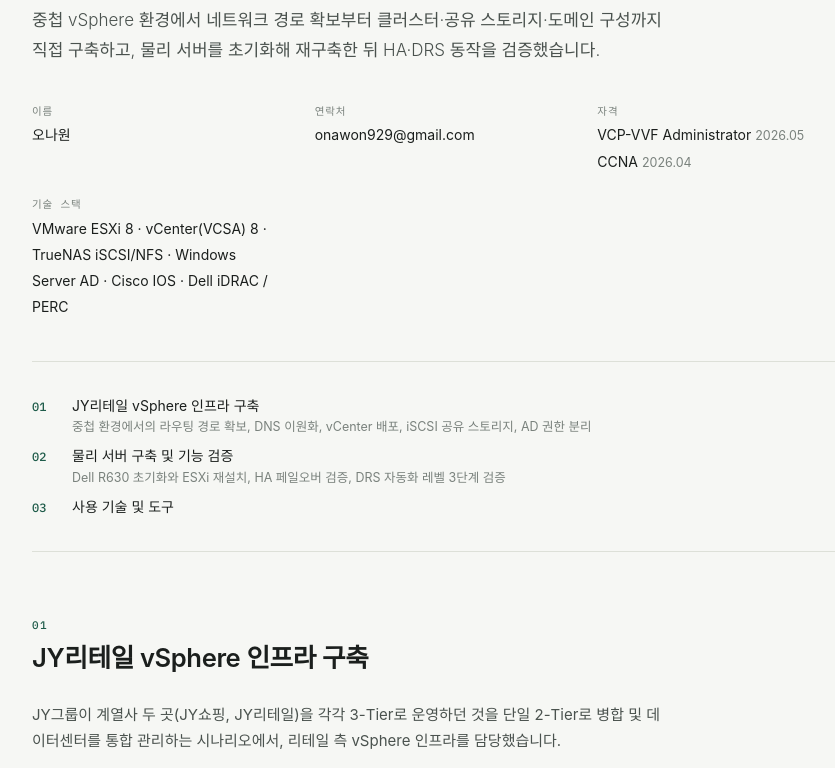
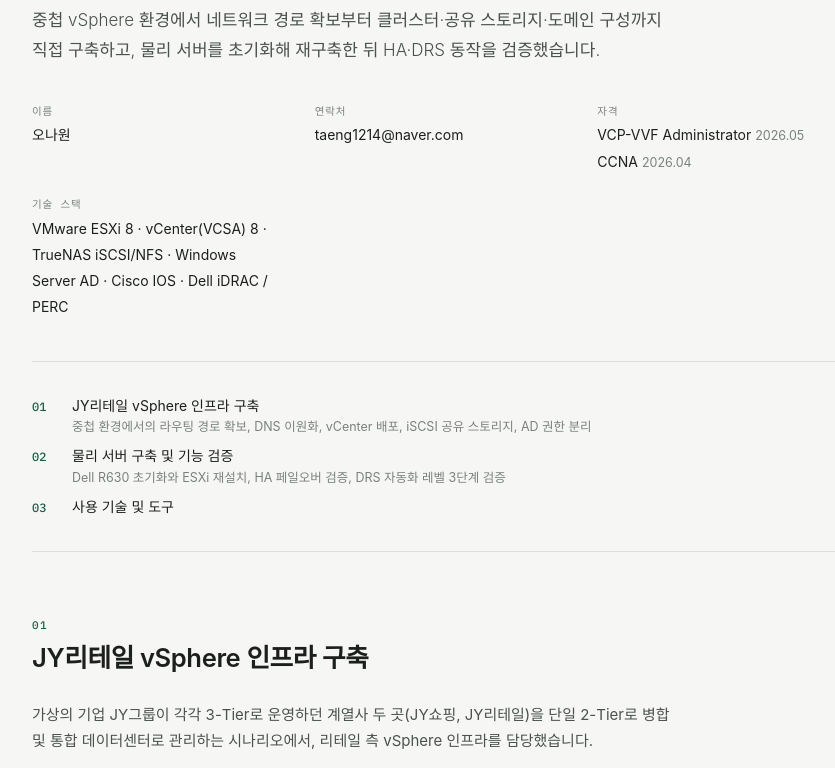
Before and after one commit to OhNawon/portfolio, a plain HTML site: page index.html in a window 1280 px wide. Shown: the part 126-894 px from the top of the page, without its empty margins (200-1035 px from the left). Drawn offline with Linux system fonts and the light colour scheme; a web font is replaced by a local one.

Commit message:
Update index.html

```diff
--- a/index.html
+++ b/index.html
@@ -177,7 +177,7 @@
     <p class="tagline">중첩 vSphere 환경에서 네트워크 경로 확보부터 클러스터·공유 스토리지·도메인 구성까지 직접 구축하고, 물리 서버를 초기화해 재구축한 뒤 HA·DRS 동작을 검증했습니다.</p>
     <div class="factgrid">
       <div class="fact"><span class="k">이름</span><span class="v">오나원</span></div>
-      <div class="fact"><span class="k">연락처</span><span class="v">onawon929@gmail.com</span></div>
+      <div class="fact"><span class="k">연락처</span><span class="v">taeng1214@naver.com</span></div>
       <div class="fact"><span class="k">자격</span><span class="v">VCP-VVF Administrator <span class="sub">2026.05</span><br>CCNA <span class="sub">2026.04</span></span></div>
       <div class="fact"><span class="k">기술 스택</span><span class="v">VMware ESXi 8 · vCenter(VCSA) 8 · TrueNAS iSCSI/NFS · Windows Server AD · Cisco IOS · Dell iDRAC / PERC</span></div>
     </div>
@@ -198,7 +198,7 @@
       <h2>JY리테일 vSphere 인프라 구축</h2>
     </div>
 
-    <p class="lead">JY그룹이 계열사 두 곳(JY쇼핑, JY리테일)을 각각 3-Tier로 운영하던 것을 단일 2-Tier로 병합 및 데이터센터를 통합 관리하는 시나리오에서, 리테일 측 vSphere 인프라를 담당했습니다.</p>
+    <p class="lead">가상의 기업 JY그룹이 각각 3-Tier로 운영하던 계열사 두 곳(JY쇼핑, JY리테일)을 단일 2-Tier로 병합 및 통합 데이터센터로 관리하는 시나리오에서, 리테일 측 vSphere 인프라를 담당했습니다.</p>
 
     <div class="tablewrap">
       <table>
```
